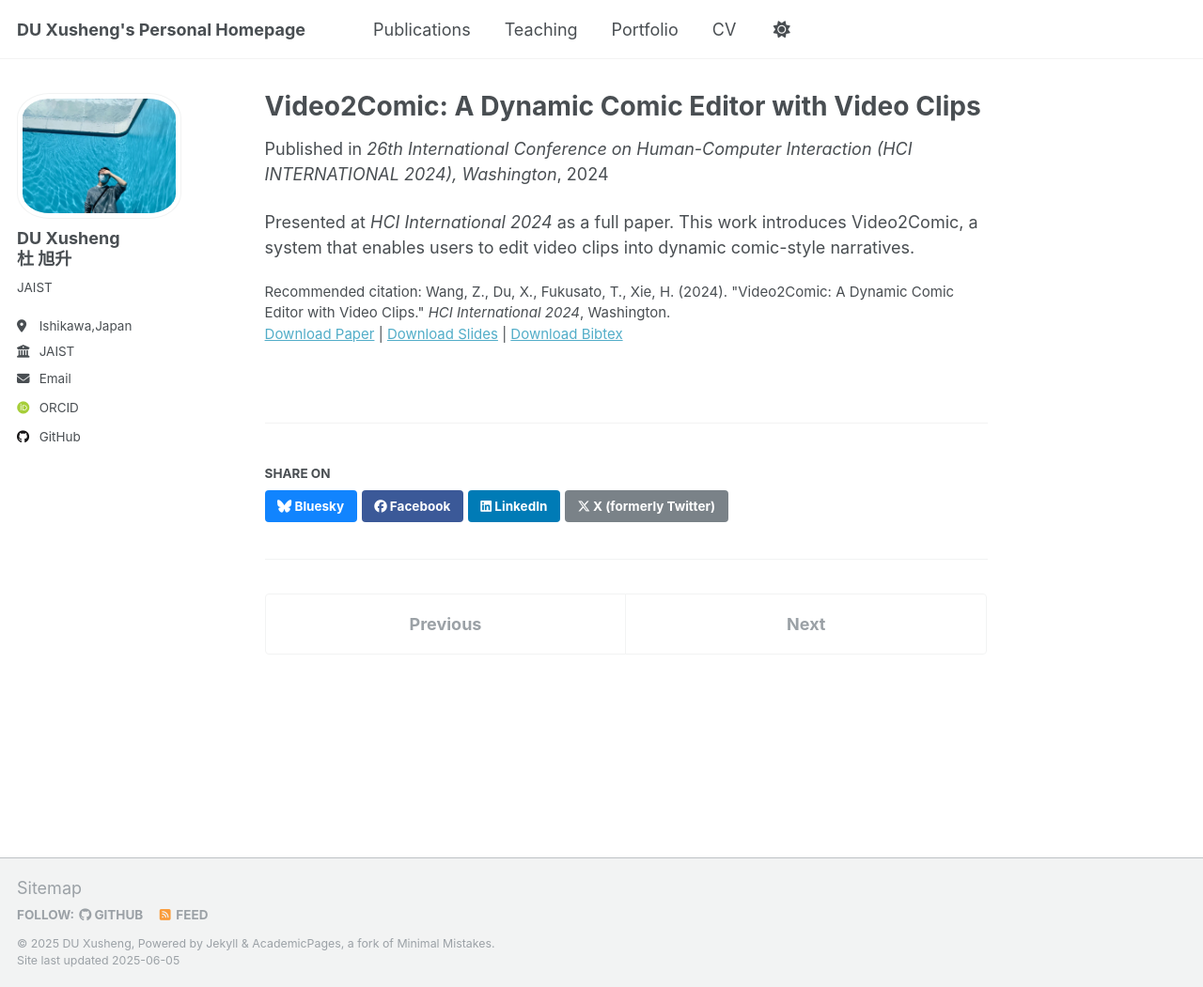
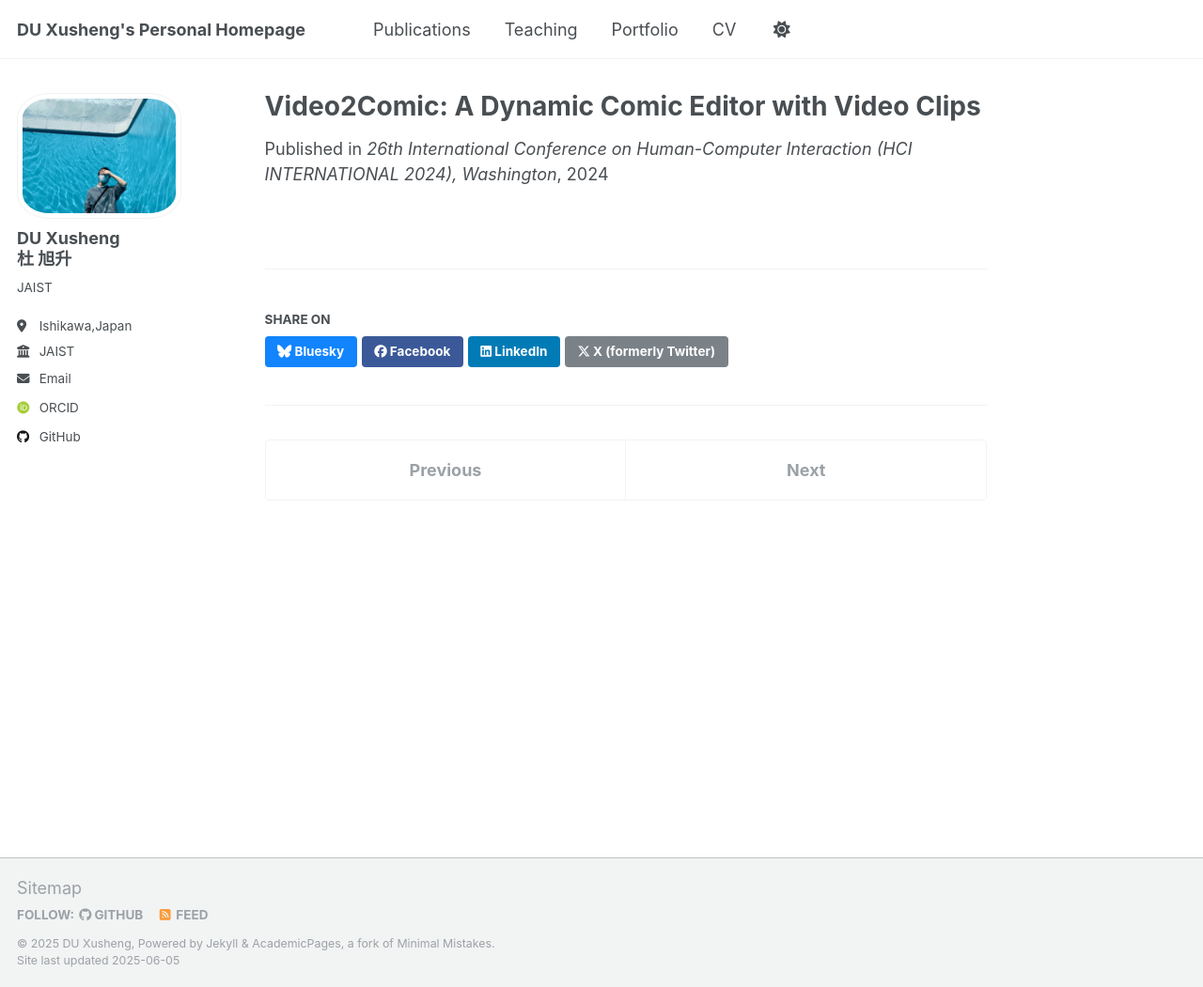
Before and after one commit to ToKyokushou/ToKyokushou.github.io, a Jekyll site: the page built from _publications/2024-07-video2comic.md, in a window 1280 px wide and 1051 px high. Shown: the whole window at 94% size. Built offline with Jekyll 4.4.1, drawn with Linux system fonts in a browser that asks for light colours; some web fonts are replaced.

Commit message:
Update 2024-07-video2comic.md

```diff
--- a/_publications/2024-07-video2comic.md
+++ b/_publications/2024-07-video2comic.md
@@ -6,9 +6,4 @@ permalink: /publication/2024-07-video2comic
 excerpt: 'An interactive editor that transforms video content into dynamic comic layouts.'
 date: 2024-07-01
 venue: '26th International Conference on Human-Computer Interaction (HCI INTERNATIONAL 2024), Washington'
-slidesurl: ''
-paperurl: ''
-bibtexurl: ''
-citation: 'Wang, Z., Du, X., Fukusato, T., Xie, H. (2024). &quot;Video2Comic: A Dynamic Comic Editor with Video Clips.&quot; <i>HCI International 2024</i>, Washington.'
 ---
-Presented at <i>HCI International 2024</i> as a full paper. This work introduces Video2Comic, a system that enables users to edit video clips into dynamic comic-style narratives.
```
